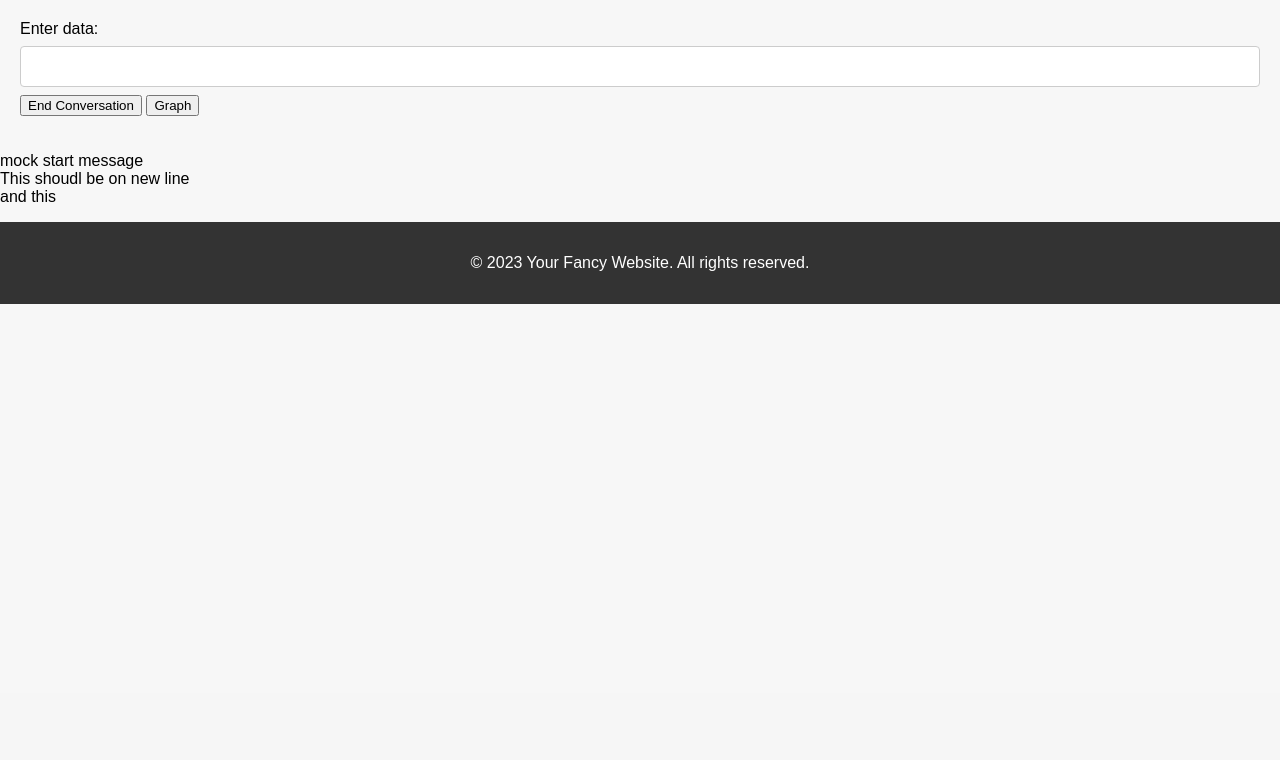
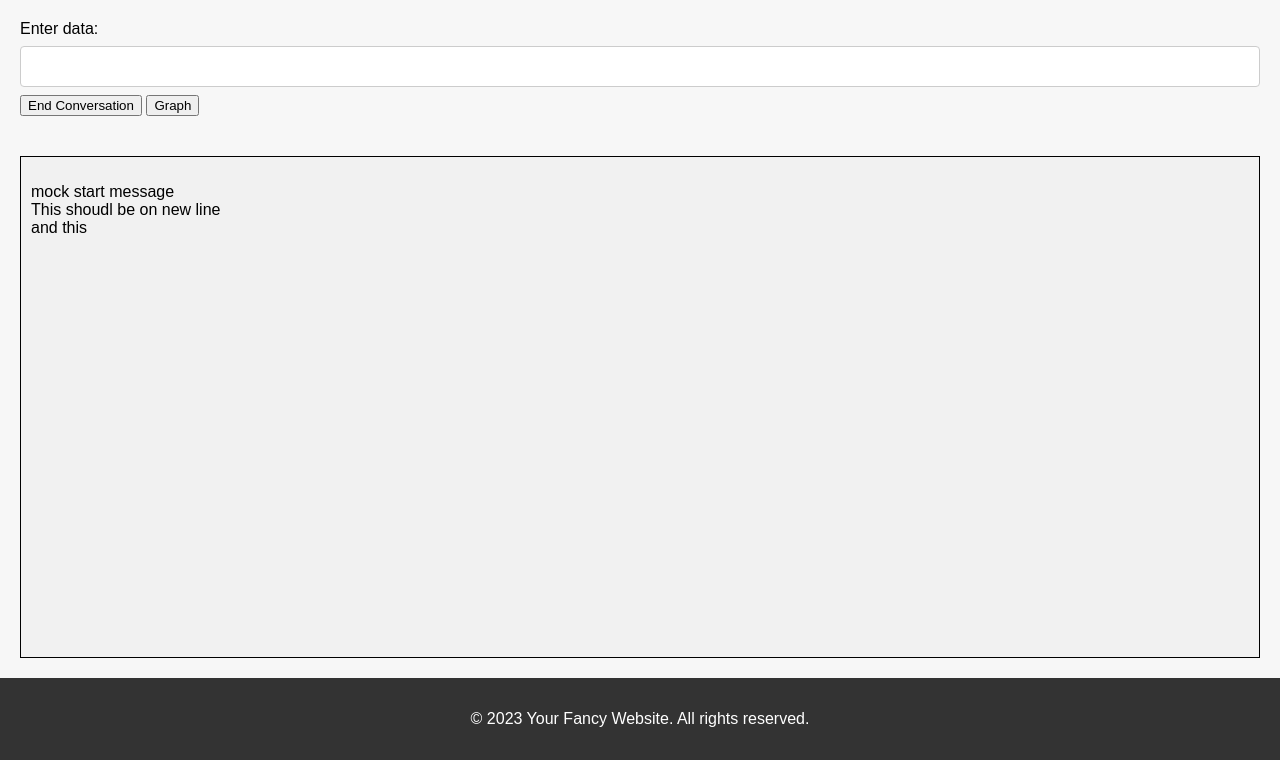
Before and after one commit to two-hack/two-hackathon-2023, a Flask app: template templates/use.html in a window 1280 px wide. Shown: the part 107-867 px from the top of the page. Before the commit the page ends 411 px from the top, so only its background shows below. Run offline with Flask 3, Linux system fonts and the light colour scheme; the template is opened without the code that fills it: most values are stand-ins (such as "Sample title", 1, 10 or a date in 2020); some libraries are stand-ins or nearby versions.

Commit message:
fix style for chat

```diff
--- a/static/css/style.css
+++ b/static/css/style.css
@@ -207,3 +207,12 @@ img.loading{
   height:100px;
   margin: 10px;
 }
+
+  div.chatbox {
+      border: 1px solid black;
+      height: 60vh;
+      overflow-y: auto;
+      padding: 10px;
+      margin: 20px;
+      background-color: #f1f1f1;
+  }
```
